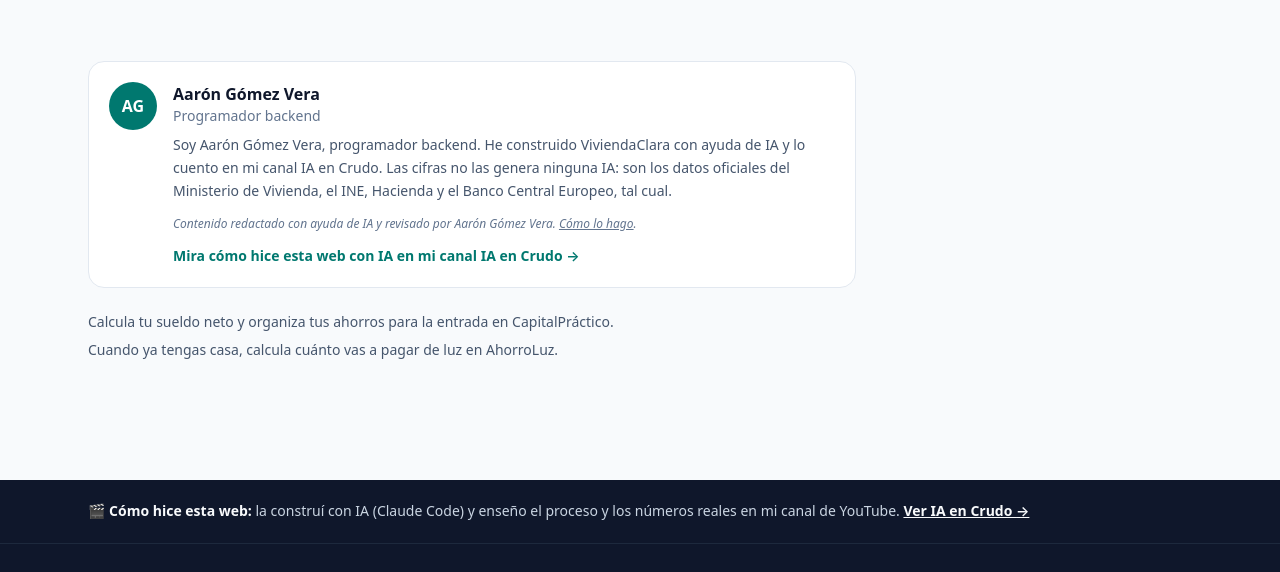
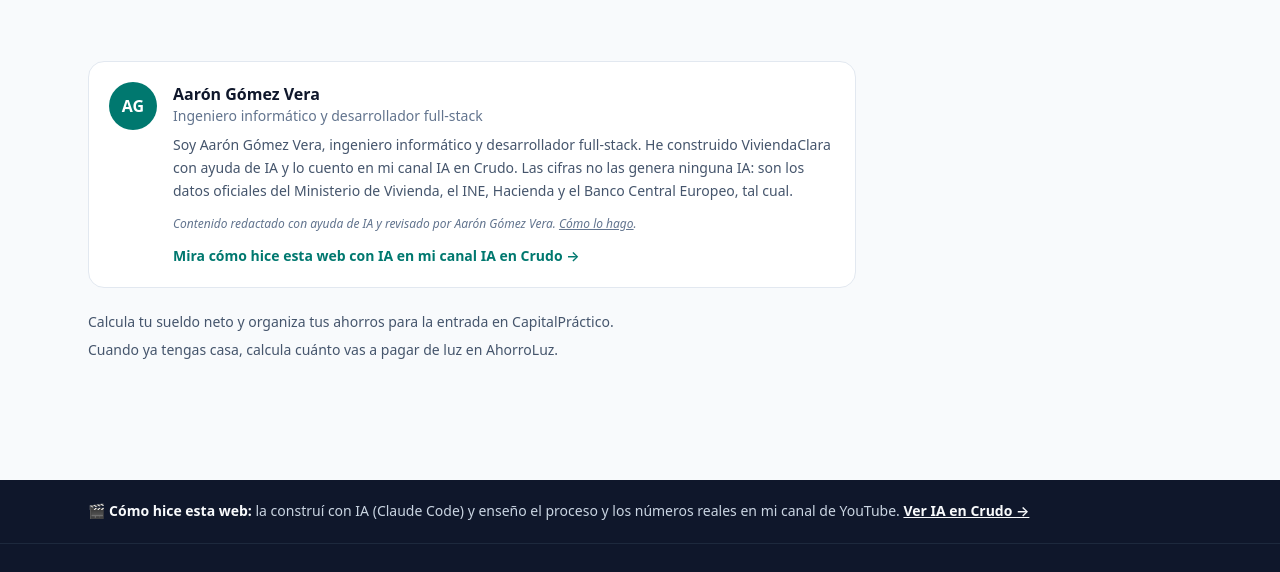
Before and after one commit to agomezve/viviendaclara-web, an Astro site: page / in a window 1280 px wide. Shown: the part 3624-4196 px from the top of the page. Built offline with nearby package versions, Linux system fonts and the light colour scheme; Astro itself is replaced by a stand-in of ours.

Commit message:
Autoría: ingeniero informático y desarrollador full-stack
Co-Authored-By: Claude Opus 5.5 <noreply@anthropic.com>

```diff
--- a/src/config/site.ts
+++ b/src/config/site.ts
@@ -78,11 +78,11 @@ export const CHANNEL = {
 export const AUTHOR = {
   name: OWNER.name,
   href: '/sobre-mi',
-  jobTitle: 'Programador backend',
+  jobTitle: 'Ingeniero informático y desarrollador full-stack',
   initials: 'AG',
   /** Perfiles del autor en otras webs (schema.org sameAs). */
   sameAs: [CHANNEL.url],
-  bio: `Soy ${OWNER.name}, programador backend. He construido ${SITE.name} con ayuda de IA y lo cuento en mi canal ${CHANNEL.name}. Las cifras no las genera ninguna IA: son los datos oficiales del Ministerio de Vivienda, el INE, Hacienda y el Banco Central Europeo, tal cual.`,
+  bio: `Soy ${OWNER.name}, ingeniero informático y desarrollador full-stack. He construido ${SITE.name} con ayuda de IA y lo cuento en mi canal ${CHANNEL.name}. Las cifras no las genera ninguna IA: son los datos oficiales del Ministerio de Vivienda, el INE, Hacienda y el Banco Central Europeo, tal cual.`,
 } as const;
 
 /** Página que explica qué hace la IA, qué reviso yo y de dónde salen los datos. */
--- a/src/pages/sobre-mi.astro
+++ b/src/pages/sobre-mi.astro
@@ -91,7 +91,7 @@ const toc = [
 
     <h2 id="quien">Quién está detrás</h2>
     <p>
-      Soy <strong>{OWNER.name}</strong>, programador backend. {SITE.name} es un proyecto personal e
+      Soy <strong>{OWNER.name}</strong>, ingeniero informático y desarrollador full-stack. {SITE.name} es un proyecto personal e
       independiente, como mis otras webs:
     </p>
     <ul>
```
